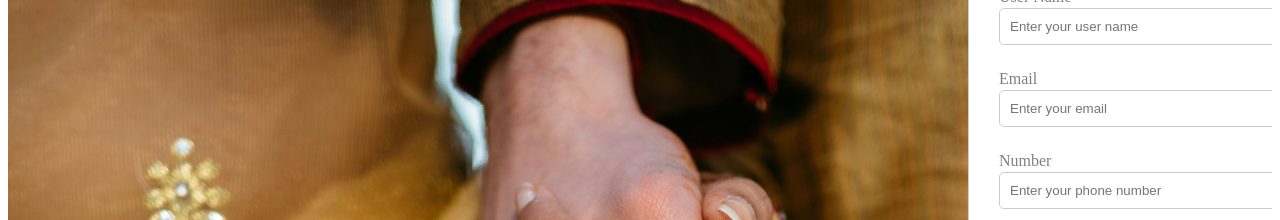
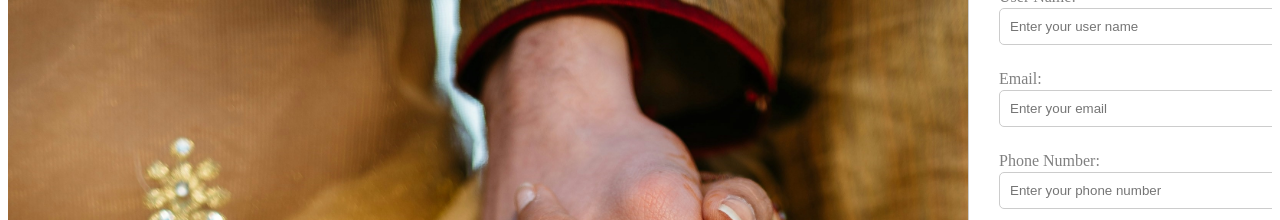
Before and after one commit to Singhdev65/Matrimony, a Next.js app: page /sign-up in a window 1280 px wide. Shown: the part 161-381 px from the top of the page. Built offline with nearby package versions, Linux system fonts and the light colour scheme; no server answers.

Commit message:
minor changes

```diff
--- a/src/app/(auth)/sign-up/page.tsx
+++ b/src/app/(auth)/sign-up/page.tsx
@@ -69,49 +69,49 @@ const Signup: React.FC = () => {
   const formFields: FormField[] = [
     {
       name: "userName",
-      label: "User Name",
+      label: "User Name:",
       placeholder: "Enter your user name",
       type: "text",
       required: true,
     },
     {
       name: "email",
-      label: "Email",
+      label: "Email:",
       placeholder: "Enter your email",
       type: "email",
       required: true,
     },
     {
       name: "number",
-      label: "Number",
+      label: "Phone Number:",
       placeholder: "Enter your phone number",
       type: "text",
       required: true,
     },
     {
       name: "firstName",
-      label: "First Name",
+      label: "First Name:",
       placeholder: "Enter your first name",
       type: "text",
       required: true,
     },
     {
       name: "lastName",
-      label: "Last Name",
+      label: "Last Name:",
       placeholder: "Enter your last name",
       type: "text",
       required: true,
     },
     {
       name: "age",
-      label: "Age",
+      label: "Age:",
       placeholder: "Enter your age",
       type: "number",
       required: true,
     },
     {
       name: "gender",
-      label: "Gender",
+      label: "Gender:",
       placeholder: "Select gender...",
       type: "select",
       required: true,
```
